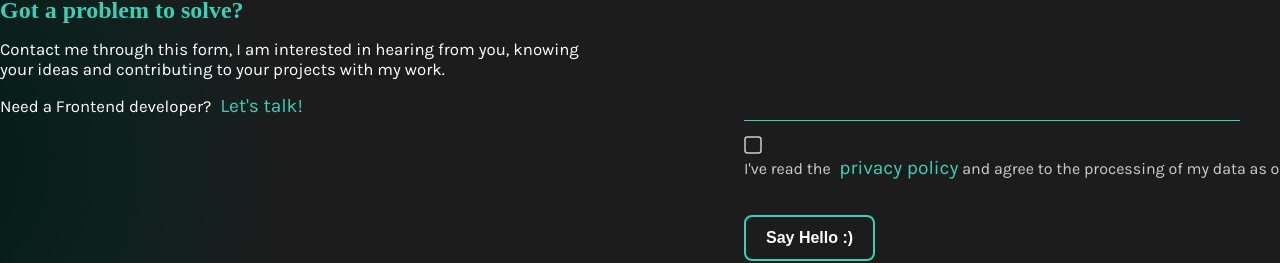
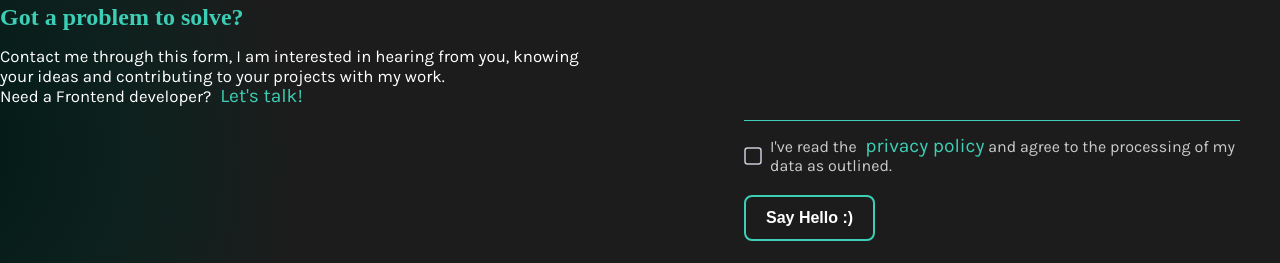
Before and after one commit to ttariik/Portfolio, an Angular app: page / in a window 1280 px wide. Shown: the part 313-576 px from the top of the page. Built offline with nearby package versions, Linux system fonts and the light colour scheme; a web font is replaced by a local one.

Commit message:
checkbox fix

```diff
--- a/src/app/main-content/contact-me/contact-me.component.html
+++ b/src/app/main-content/contact-me/contact-me.component.html
@@ -29,6 +29,7 @@
         </div>
         <hr />
       </ng-container>
+
 
       <div class="checkbox-wrapper-43">
         <input type="checkbox" id="cbx-43" [(ngModel)]="privacyAccepted">
--- a/src/app/main-content/contact-me/contact-me.component.scss
+++ b/src/app/main-content/contact-me/contact-me.component.scss
@@ -197,6 +197,17 @@ a {
     transform: scale(1.1);
   }
 }
+
+.checkbox-wrapper-43 {
+  display: flex;
+  align-items: center;
+  gap: 8px;
+}
+
+p {
+  margin: 0;
+}
+
 
 .checkbox-wrapper-43 input[type="checkbox"] {
   display: none;
--- a/src/app/shared/footer/footer.component.scss
+++ b/src/app/shared/footer/footer.component.scss
@@ -55,7 +55,7 @@ section {
           color: white;
           font-size: 1rem;
           padding-left: 30px;
-
+          cursor: pointer;
           &:hover {
             color: #3DCFB6;
             transition: color 0.5s ease;
```
